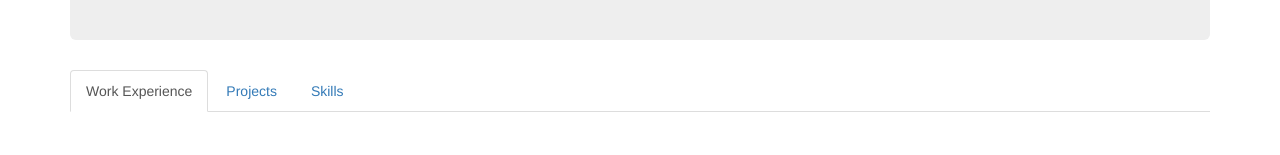
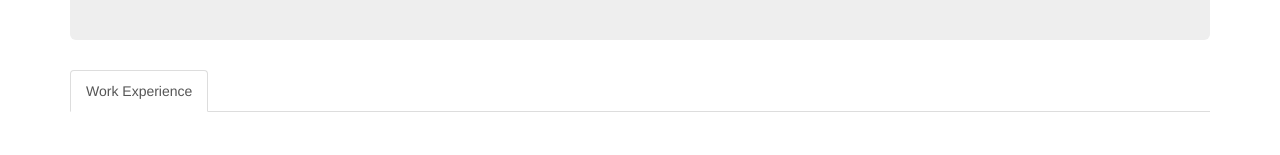
Before and after one commit to juankk/juankk.github.io, a website: page index.html in a window 1280 px wide. Shown: the part 283-438 px from the top of the page. Drawn offline with nearby package versions, Linux system fonts and the light colour scheme.

Commit message:
hiding projects and skills

```diff
--- a/index.html
+++ b/index.html
@@ -74,8 +74,8 @@
           <!-- Nav tabs -->
           <ul class="nav nav-tabs" role="tablist">
             <li role="presentation" class="active"><a href="#workexperience" aria-controls="workexperience" role="tab" data-toggle="tab">Work Experience</a></li>
-            <li role="presentation"><a href="#projects" aria-controls="projects" role="tab" data-toggle="tab">Projects</a></li>
-            <li role="presentation"><a href="#skills" aria-controls="skills" role="tab" data-toggle="tab">Skills</a></li>
+            <!--<li role="presentation"><a href="#projects" aria-controls="projects" role="tab" data-toggle="tab">Projects</a></li>
+            <li role="presentation"><a href="#skills" aria-controls="skills" role="tab" data-toggle="tab">Skills</a></li>-->
           </ul>
 
           <!-- Tab panes -->
```
